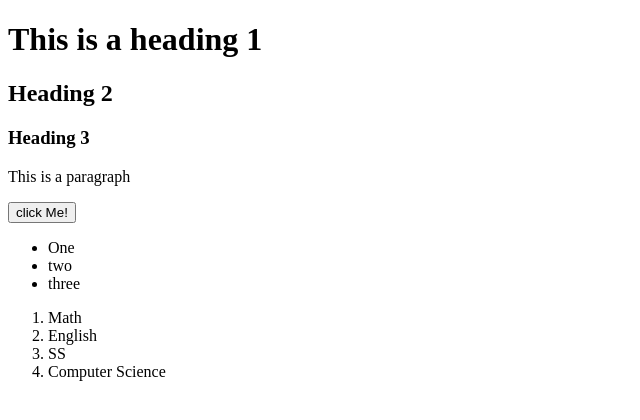
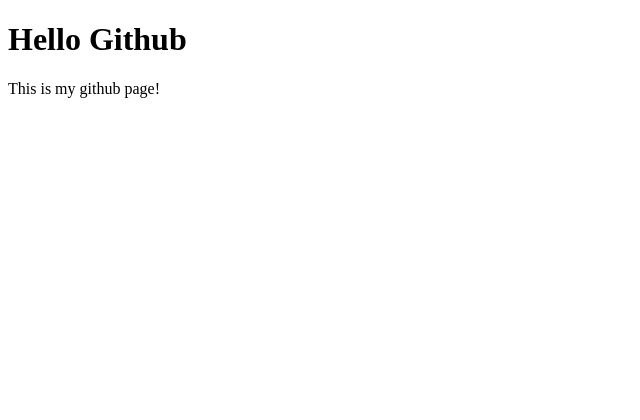
Before and after one commit to Rose-Petals/dwennersten-work.github.io, a plain HTML site: page index.html in a window 1280 px wide. Shown: the whole page, without its empty margins (0-640 px from the left). Drawn offline with Linux system fonts and the light colour scheme.

Commit message:
Update index.html

```diff
--- a/index.html
+++ b/index.html
@@ -7,21 +7,7 @@
     <title>Document</title>
 </head>
 <body>
-    <h1>This is a heading 1</h1>
-    <h2>Heading 2</h2>
-    <h3>Heading 3</h3>
-    <p>This is a paragraph</p>
-    <button>click Me!</button>
-    <ul>
-        <li>One</li>
-        <li>two</li>
-        <li>three</li>
-    </ul>
-    <ol>
-        <li>Math</li>
-        <li>English</li>
-        <li>SS</li>
-        <li>Computer Science</li>
-    </ol>
+    <h1>Hello Github</h1>
+    <p>This is my github page!</p>
 </body>
 </html>
```
